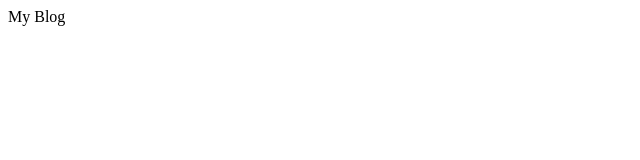
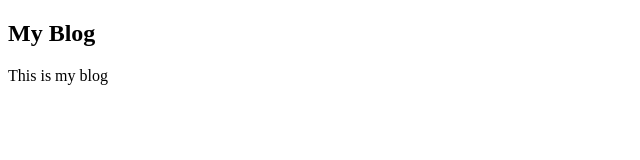
Before and after one commit to danielmoi/gatsby-blog-tute, a Gatsby site: page / in a window 1280 px wide. Shown: the whole page, without its empty margins (0-640 px from the left). Built offline with nearby package versions, Linux system fonts and the light colour scheme; Gatsby itself is replaced by a stand-in of ours.

Commit message:
Title and description into Header

```diff
--- a/src/pages/index.js
+++ b/src/pages/index.js
@@ -25,11 +25,7 @@ const Header = () => {
           }
         }
       `}
-      render={data => (
-        <div>
-          {data.site.siteMetadata.title}
-        </div>
-      )}
+      render={data => <TitleAndDescription data={data} />}
     />
   )
 }
```
